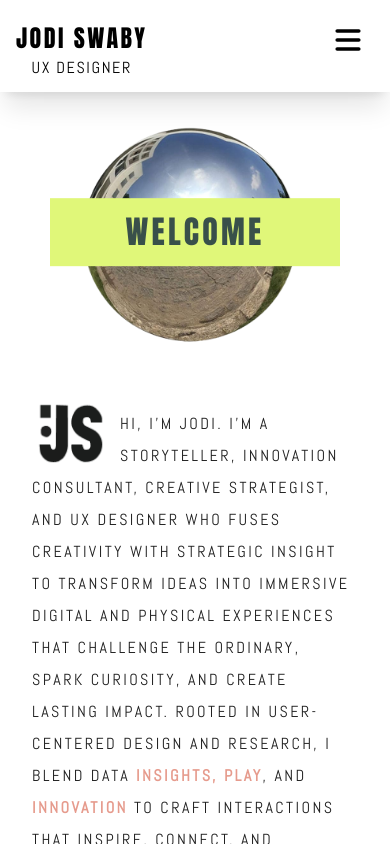
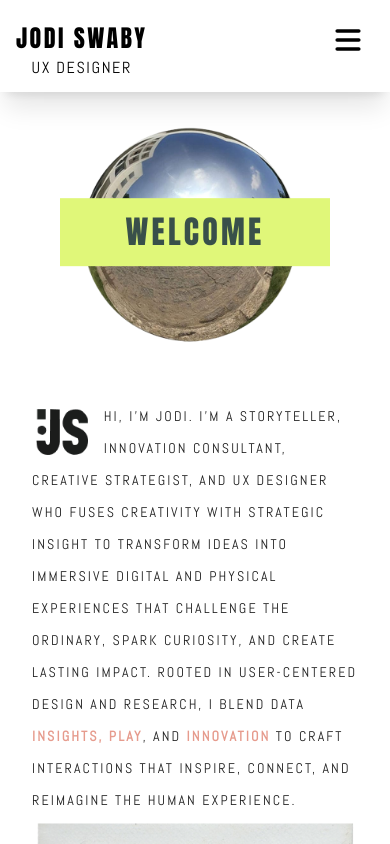
Before and after one commit to BS-Joy/unucreate-portfolio-fe, a Next.js app: page / in a window 390 px wide. Built offline with nearby package versions, Linux system fonts and the light colour scheme; a web font is replaced by a local one.

Commit message:
welcome text lower and font size 14px

```diff
--- a/src/components/Home/Welcome.tsx
+++ b/src/components/Home/Welcome.tsx
@@ -31,7 +31,7 @@ const Welcome = () => {
                         alt='Silver ball Image'
                         className='w-[270.81px] lg:w-[280.81px] h-[280.01px] lg:h-[290.01px] object-contain'
                     />
-                    <div className='bg-primary w-[290px] sm:w-[300px] md:w-[350px] lg:w-[509.28px] h-[67.65px] md:h-[90px] lg:h-[192px] rounded-none lg:rounded-[20px] flex items-center justify-center absolute top-[50%] left-[50%] transform -translate-x-1/2 -translate-y-1/2'>
+                    <div className='bg-primary w-[270px] sm:w-[300px] md:w-[350px] lg:w-[509.28px] h-[67.65px] md:h-[90px] lg:h-[192px] rounded-none lg:rounded-[20px] flex items-center justify-center absolute top-[50%] left-[50%] transform -translate-x-1/2 -translate-y-1/2'>
                         {/* top-28 right-[63px] sm:right-[60px] md:right-[30px] lg:-right-28 */}
                         <h1 className='text-olive font-anton text-[32px] md:text-[55px] uppercase tracking-widest'>Welcome</h1>
                     </div>
@@ -40,18 +40,18 @@ const Welcome = () => {
                 {/* Paragraph and logo wrapped in mobile and tablet */}
                 <div className='px-[20px] block lg:hidden'>
                     {/* Logo */}
-                    <div className='block lg:hidden float-start w-[27%] md:w-[10%] pt-2'>
+                    <div className='block lg:hidden float-start w-[22%] md:w-[10%] pt-2'>
                         <Image
                             src={logo}
                             width={100}
                             height={100}
                             alt='Jodi Logo Image'
-                            className='w-[77px] h-[66px] lg:w-[102px] lg:h-[104px] object-contain '
+                            className='w-[60px] h-[63px] lg:w-[102px] lg:h-[104px] object-contain '
                         />
                     </div>
 
-                    <div className='float-none pt-4'>
-                        <h1 className='text-[#202020] font-abel text-[16px]   md:mb-0 text-left tracking-[.15em] leading-[32px] uppercase'>
+                    <div className='float-none pt-2'>
+                        <h1 className='text-[#202020] font-abel text-[14px]   md:mb-0 text-left tracking-[.15em] leading-[32px] uppercase'>
                             Hi, I'm Jodi. I'm a storyteller, innovation consultant, creative strategist, and UX designer who fuses creativity with strategic insight to transform ideas into immersive digital and physical experiences that challenge the ordinary, spark curiosity, and create lasting impact. Rooted in user-centered design and research, I blend data <span className='text-secondary font-semibold'>insights, play</span>, and <span className='text-secondary font-semibold'>innovation</span>  to craft interactions that inspire, connect, and reimagine the human experience.</h1>
 
                     </div>
@@ -83,7 +83,7 @@ const Welcome = () => {
                 />
 
                 {/* Location mark */}
-                <div className='absolute bottom-[200px] md:bottom-48 lg:bottom-[220px] xl:bottom-[190px] flex items-center gap-[8px]'>
+                <div className='absolute bottom-[190px] md:bottom-48 lg:bottom-[220px] xl:bottom-[190px] flex items-center gap-[8px]'>
                     <RiMapPinLine className='text-[24px]' />
                     <h1 className='font-americanTypewritter text-[14px] leading-[32px] tracking-widest uppercase'>Brooklyn, New York </h1>
                 </div>
```
